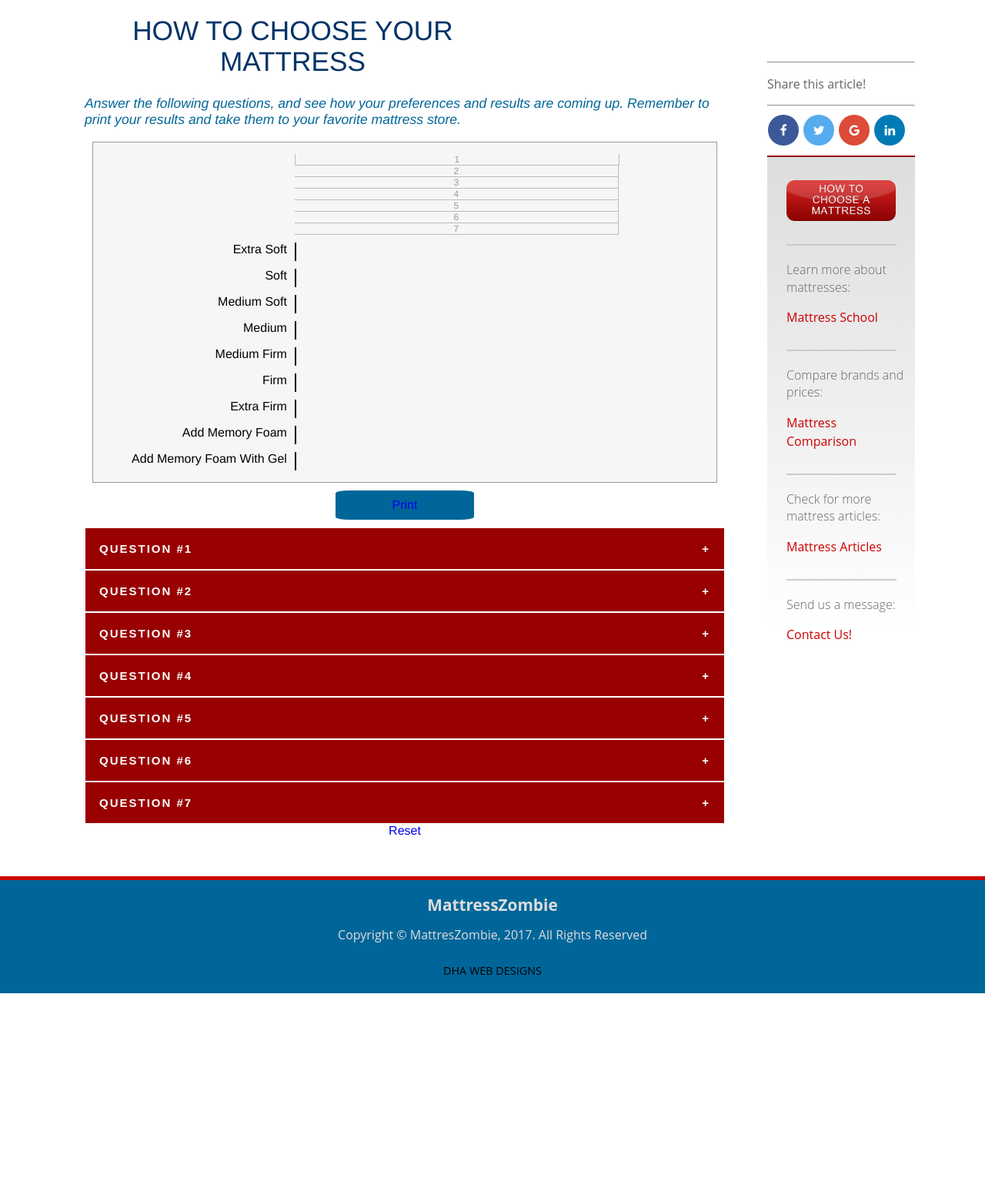
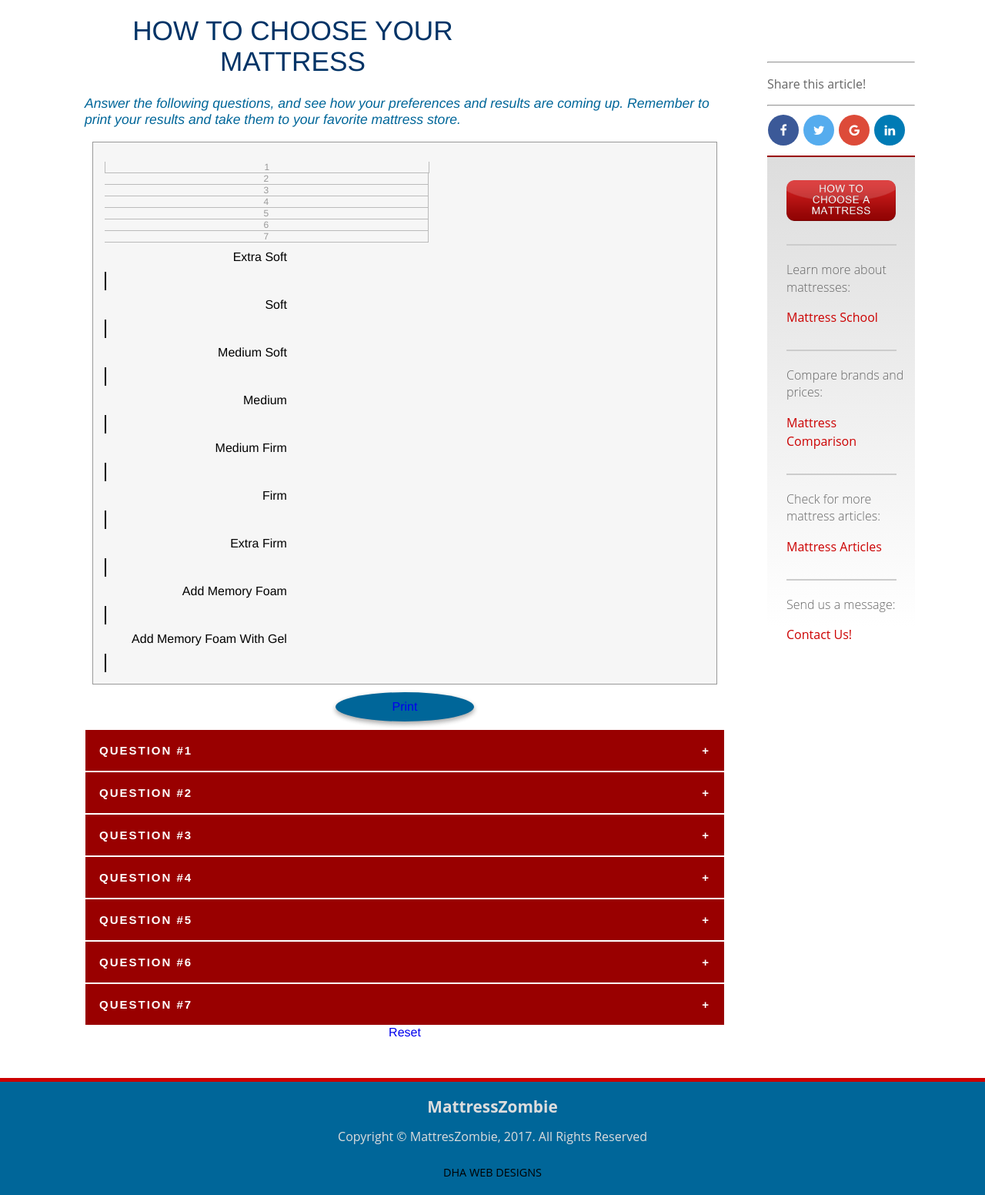
Before and after one commit to Danellita/Zombie, a PHP site: page /how-to-choose-a-mattress2.php in a window 1280 px wide. Shown: the part 318-1870 px from the top of the page at 77% size. Before the commit the page ends 1608 px from the top, so only its background shows below. Run offline with PHP 8.4, Linux system fonts and the light colour scheme; some libraries are stand-ins or nearby versions.

Commit message:
questionary5

```diff
--- a/CCS/mattress_zombie.css
+++ b/CCS/mattress_zombie.css
@@ -704,7 +704,7 @@ li {
 
 			.mattressscore {
 				float: left;
-                                width: 65%;
+                                width: 80%;
 				padding: 5px;
                                 white-space: nowrap;
 			}
--- a/how-to-choose-a-mattress2.php
+++ b/how-to-choose-a-mattress2.php
@@ -123,7 +123,7 @@ div.panel {
 	</div>
 
 		<!--Print buttom-->
-		<div style="text-align: center; margin: 30px; display: block; padding: 10px; background-color: #006699; color: #fff; width: 160px; margin: 10px auto; border-radius: 10%;">
+		<div style="text-align: center; margin: 30px; display: block; padding: 10px; background-color: #006699; color: #fff; width: 160px; margin: 10px auto; border-radius: 50%; box-shadow: 0 3px 6px rgba(0,0,0,0.16), 0 3px 6px rgba(0,0,0,0.23);">
 			<a href="javascript:printResults();">Print</a>
 		</div>
                 <!--prueba-->
```
